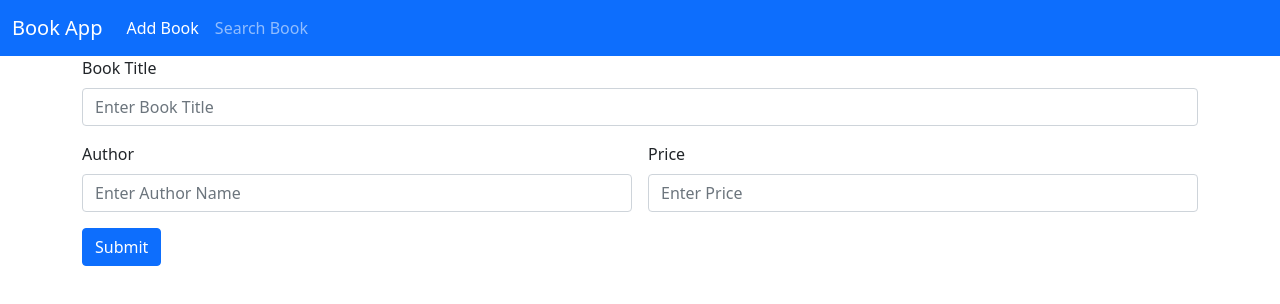
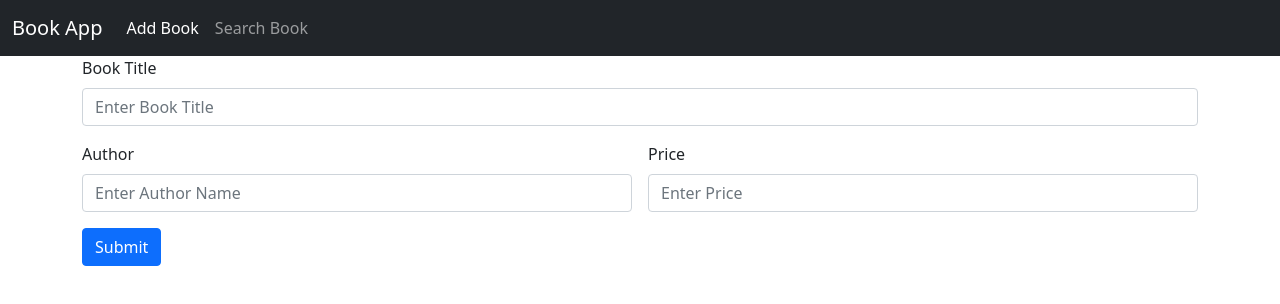
Before and after one commit to jerinjames707/bookapp, a React (Create React App) app: page / in a window 1280 px wide. Shown: the top 304 px of the page. Built offline with nearby package versions, Linux system fonts and the light colour scheme.

Commit message:
book app-viewbook

```diff
--- a/src/components/Header.js
+++ b/src/components/Header.js
@@ -4,7 +4,7 @@
 const Header = () => {
   return (
     <div>
-        <nav className="navbar navbar-expand-lg navbar-dark bg-primary">
+        <nav className="navbar navbar-expand-lg navbar-dark bg-dark">
   <div className="container-fluid">
     <Link className="navbar-brand" to='/'>Book App</Link>
     <button className="navbar-toggler" type="button" data-bs-toggle="collapse" data-bs-target="#navbarNavDropdown" aria-controls="navbarNavDropdown" aria-expanded="false" aria-label="Toggle navigation">
```
